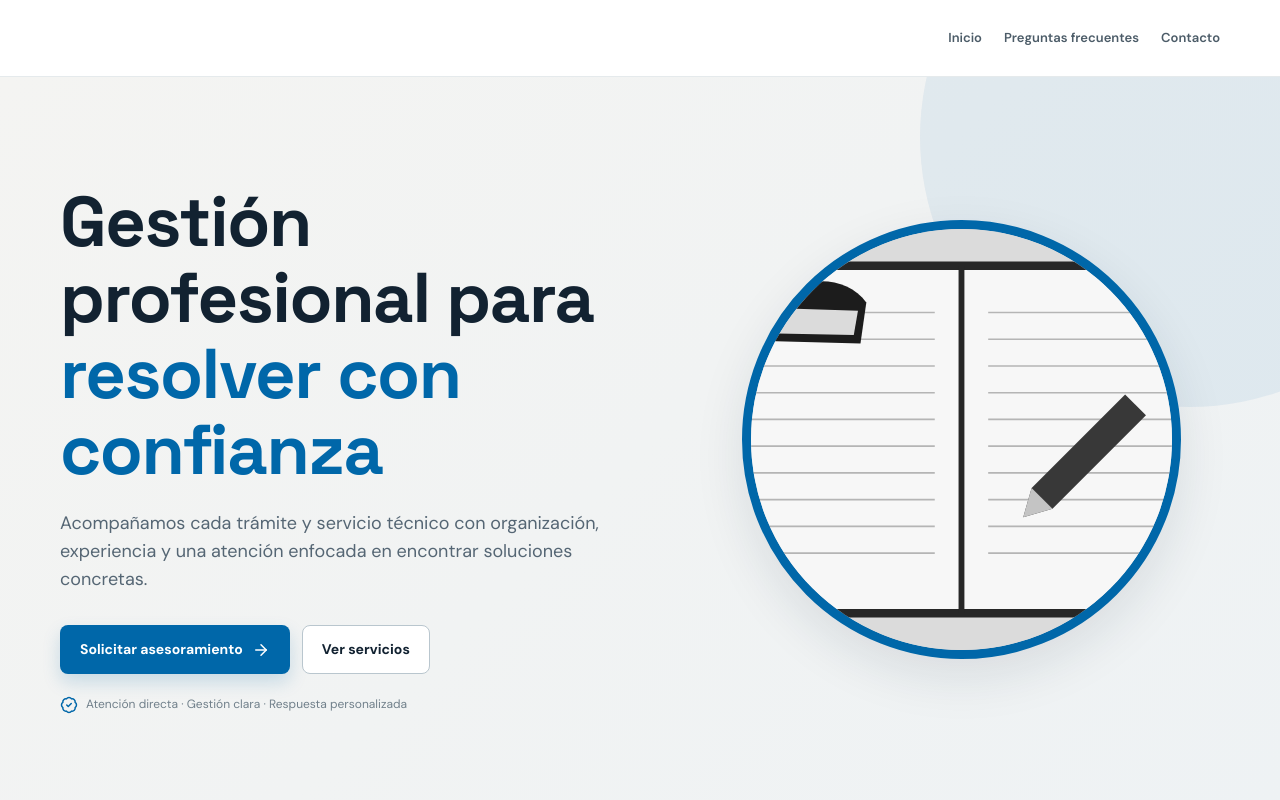
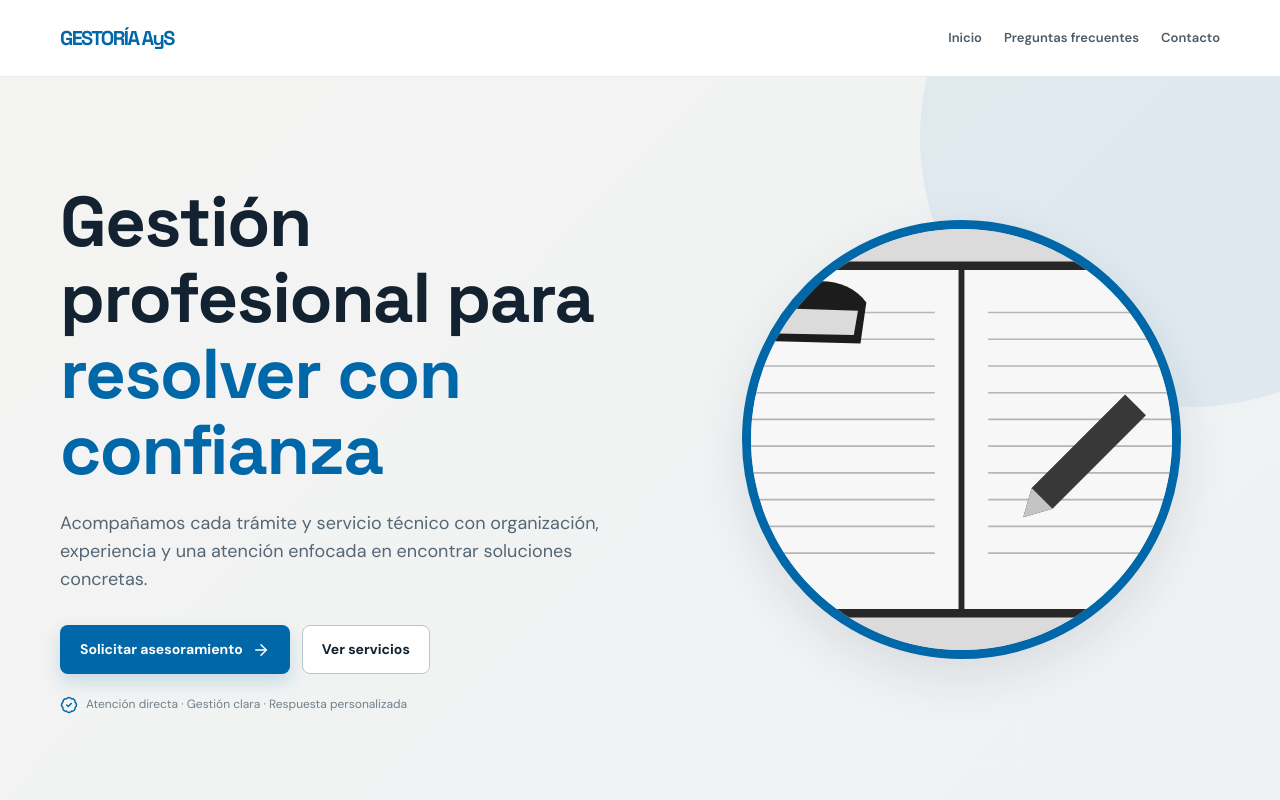
Before and after one commit to lu-developer476/Asistencia-y-Simplicidad, a Next.js app: page / in a window 1280 px wide. Shown: the top 800 px of the page. Built offline with nearby package versions, Linux system fonts and the light colour scheme.

Commit message:
Restaurar Gestoría AyS únicamente en el navbar

```diff
--- a/components/Header.tsx
+++ b/components/Header.tsx
@@ -7,6 +7,7 @@ export function Header() {
   const [open,setOpen]=useState(false);
   const links=[['Inicio','#inicio'],['Preguntas frecuentes','#faq'],['Contacto','#contacto']];
   return <header className="site-header"><div className="container header-inner">
+    <Link href="#inicio" className="brand" onClick={()=>setOpen(false)} aria-label="Gestoría AyS - inicio"><span>GESTORÍA AyS</span></Link>
     <nav className={open?'desktop-nav mobile-open':'desktop-nav'} aria-label="Navegación principal">{links.map(([label,href])=><Link key={href} href={href} onClick={()=>setOpen(false)}>{label}</Link>)}</nav>
     <button className="menu-toggle" onClick={()=>setOpen(!open)} aria-label={open?'Cerrar menú':'Abrir menú'} aria-expanded={open}>{open?<X/>:<Menu/>}</button>
   </div></header>;
```
